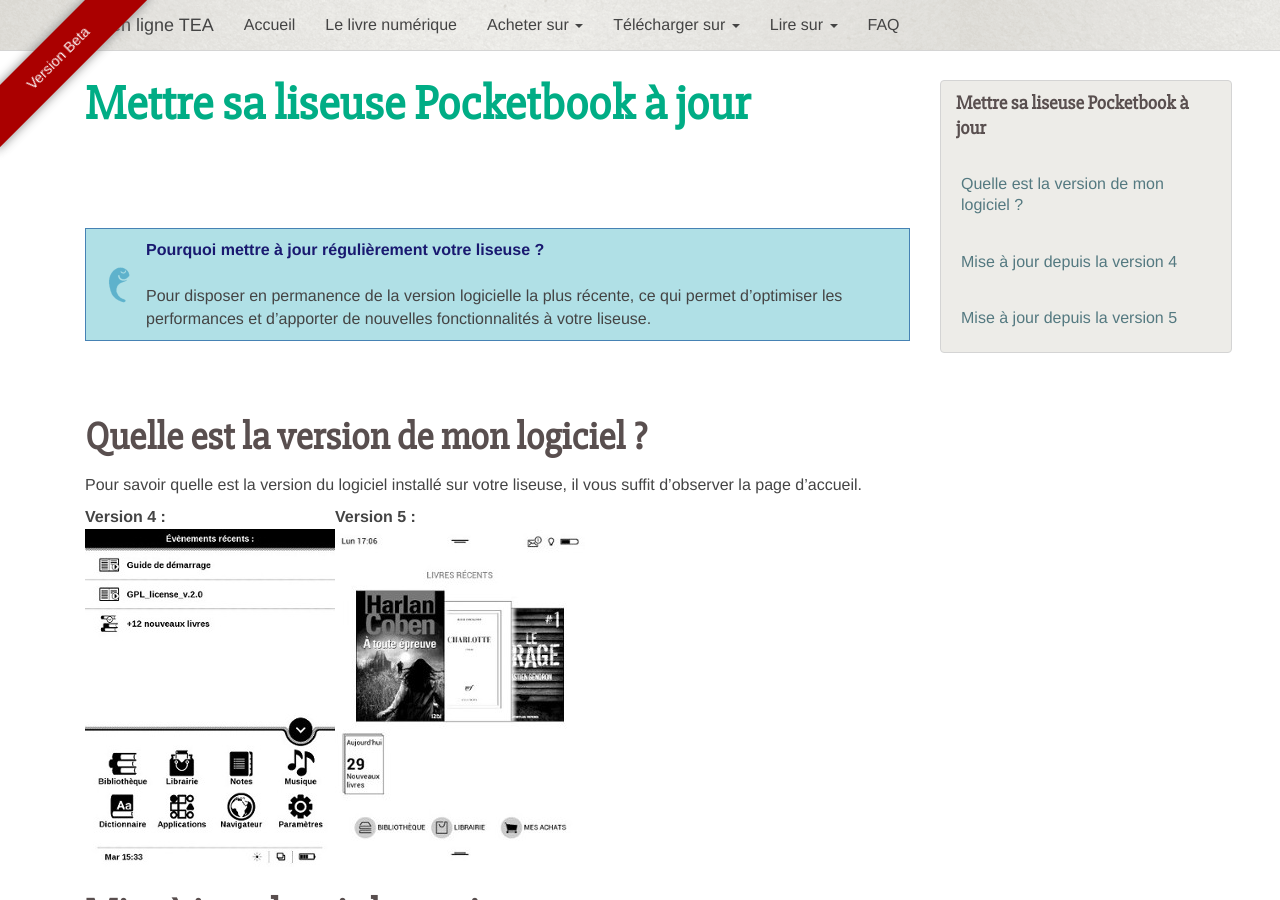
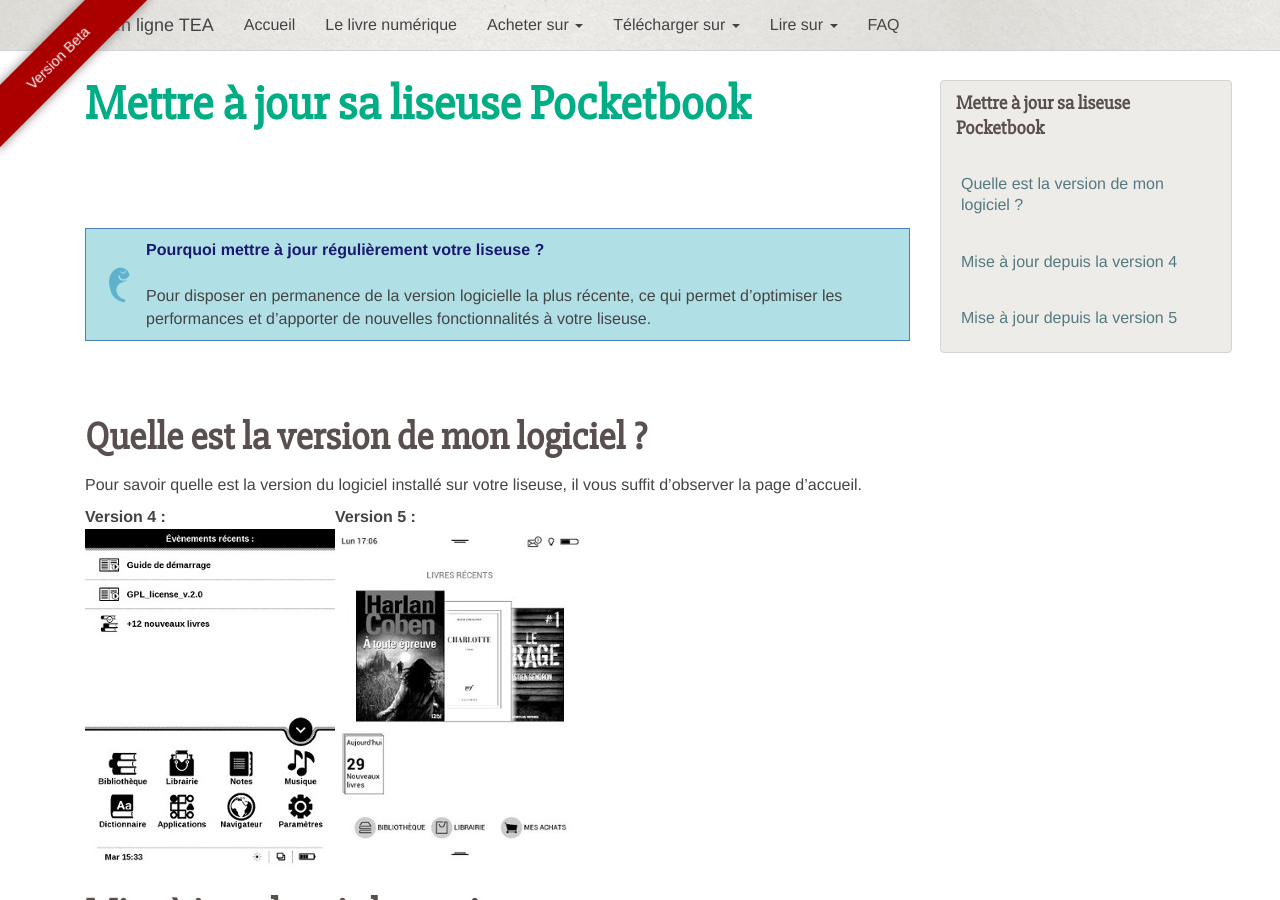
Before and after one commit to TEA-ebook/help-center, a Jekyll site: the page built from _pages/maj.md, in a window 1280 px wide and 900 px high. Built offline with Jekyll 4.4.1, drawn with Linux system fonts in a browser that asks for light colours; nearby versions of some CDN libraries; Markdown is read by kramdown in place of the engine named in the settings.

Commit message:
Update maj.md

```diff
--- a/_pages/maj.md
+++ b/_pages/maj.md
@@ -1,7 +1,7 @@
 ---
 permalink: "/maj/"
 layout: page
-title: Mettre sa liseuse Pocketbook à jour
+title: Mettre à jour sa liseuse Pocketbook
 ---
 
 <p class="protip">
```
